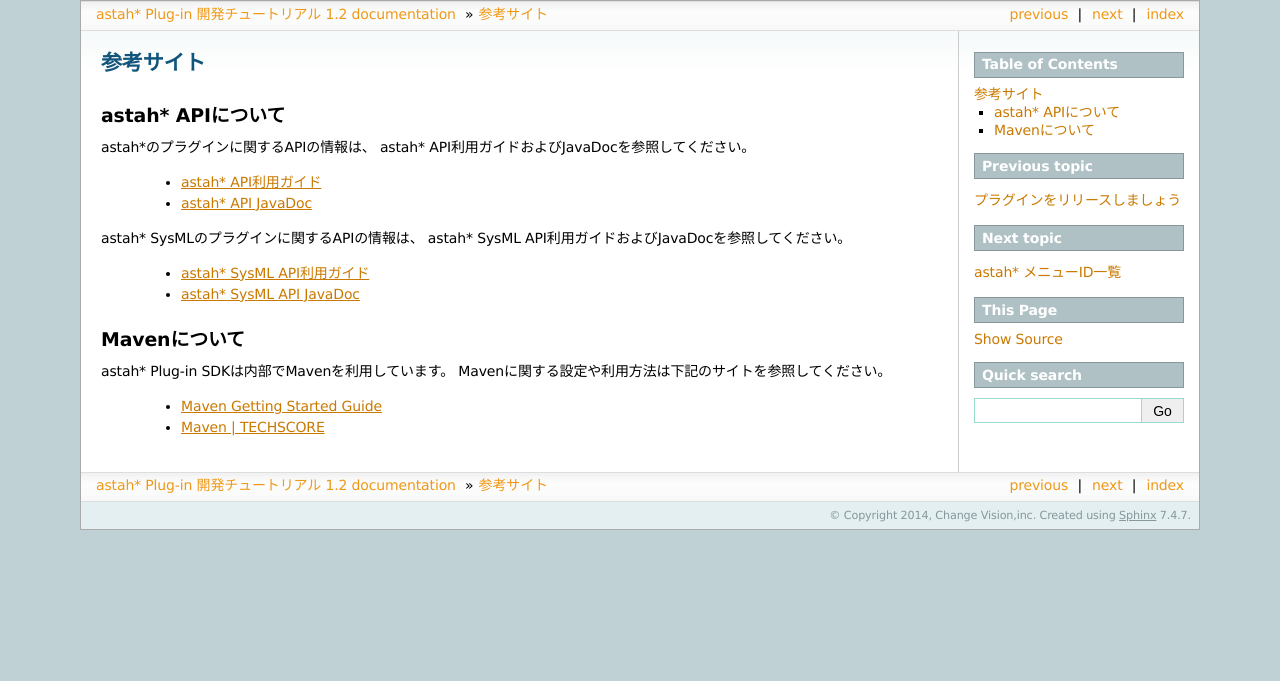
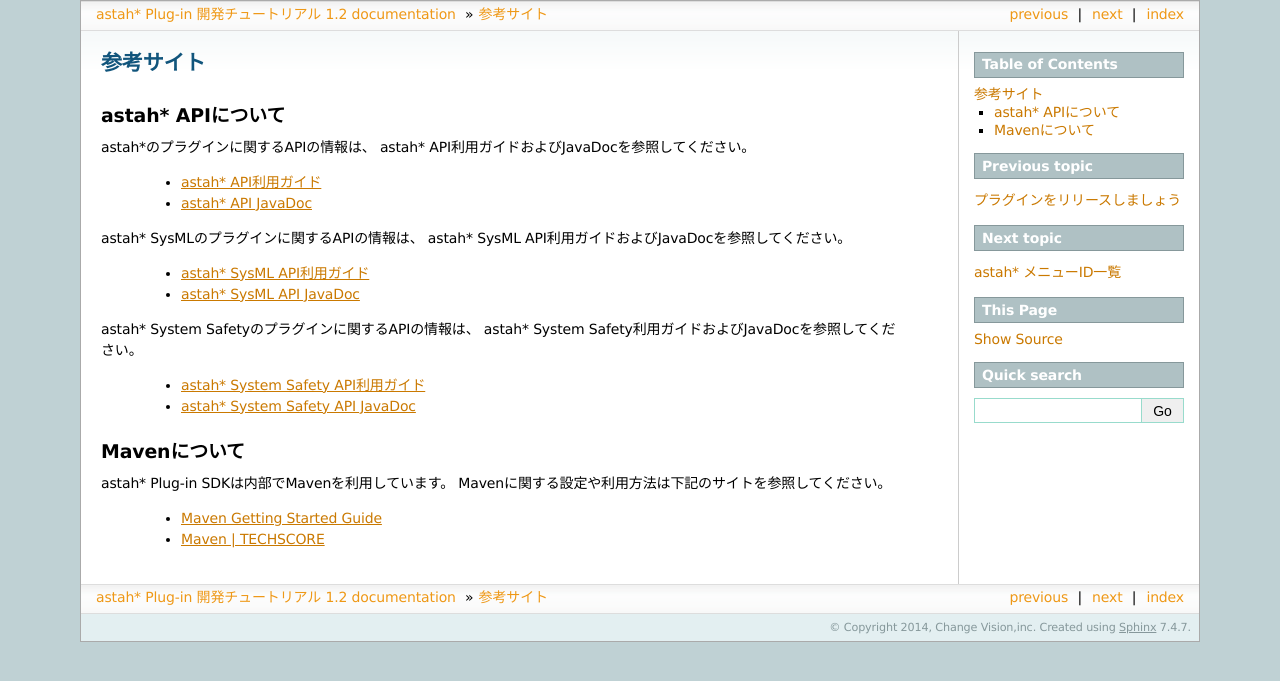
Before and after one commit to ChangeVision/astah-plugin-tutorial-ja, a Sphinx documentation site: the page built from source/apilist.rst, in a window 1280 px wide. Shown: the top 681 px of the page. Built offline with Sphinx 7.4.7, drawn with Linux system fonts in a browser that asks for light colours.

Commit message:
astah Safety Systemを考慮した記述を追加した

```diff
--- a/source/apilist.rst
+++ b/source/apilist.rst
@@ -7,14 +7,20 @@
 astah*のプラグインに関するAPIの情報は、
 astah* API利用ガイドおよびJavaDocを参照してください。
 
- * `astah* API利用ガイド <http://members.change-vision.com/javadoc/astah-api/latest/api/ja/doc/index.html>`_
- * `astah* API JavaDoc <http://members.change-vision.com/javadoc/astah-api/latest/api/ja/doc/javadoc/index.html>`_
+ * `astah* API利用ガイド <https://members.change-vision.com/javadoc/astah-api/latest/api/ja/doc/index.html>`_
+ * `astah* API JavaDoc <https://members.change-vision.com/javadoc/astah-api/latest/api/ja/doc/javadoc/index.html>`_
 
 astah* SysMLのプラグインに関するAPIの情報は、
 astah* SysML API利用ガイドおよびJavaDocを参照してください。
 
- * `astah* SysML API利用ガイド <http://astah.change-vision.com/ja/feature/astah-sysml-api-user-guide.html>`_
- * `astah* SysML API JavaDoc <http://members.change-vision.com/javadoc/astah-sysml-api/1.1/api/ja/doc/javadoc/index.html>`_
+ * `astah* SysML API利用ガイド <https://astah.change-vision.com/ja/tutorial/api-sysml.html>`_
+ * `astah* SysML API JavaDoc <https://members.change-vision.com/javadoc/astah-sysml-api/1.1/api/ja/doc/javadoc/index.html>`_
+
+astah* System Safetyのプラグインに関するAPIの情報は、
+astah* System Safety利用ガイドおよびJavaDocを参照してください。
+
+ * `astah* System Safety API利用ガイド <https://members.change-vision.com/javadoc/asy-api/latest/ja/doc/index.html>`_
+ * `astah* System Safety API JavaDoc <https://members.change-vision.com/javadoc/asy-api/latest/ja/doc/javadoc/index.html>`_
 
 Mavenについて
 -------------------------------------------------------
--- a/source/devenv.rst
+++ b/source/devenv.rst
@@ -2,7 +2,7 @@
 astah*のプラグインの開発環境を構築しましょう
 =======================================================
 
-`astah*のプラグイン開発環境として、astah* Plug-in SDKを配布しています。 <http://astah.change-vision.com/files/plugin/astah-plugin-sdk-latest.zip>`_ このSDKはMaven 3をベースにカスタマイズしたものです。
+astah*のプラグイン開発環境として、`astah* professional用 <https://astah.change-vision.com/files/plugin/astah-plugin-sdk-latest.zip>`_ と `astah* System Safety用 <https://astah.change-vision.com/files/plugin/safety-plugin-sdk-latest.zip>`_ のastah* Plug-in SDKを配布しています。このSDKはMaven 3をベースにカスタマイズしたものです。
 
 ここではastah*のプラグインの開発環境を構築しましょう。 `なお、astah*プラグイン開発環境のシステム要件は、astah*に準じます。 <http://astah.change-vision.com/ja/product/astah-requirement.html>`_
 
--- a/source/example.rst
+++ b/source/example.rst
@@ -21,7 +21,7 @@
 モデル情報を取得してみましょう
 -------------------------------------------------------
 
-astah*のモデル情報を取得するために、astah* APIを活用してみましょう。astah* APIとは、astah*のモデルデータを活用するアプリケーションを開発するためのJavaインターフェース群です。詳細については、本体に付属するastah* API利用ガイドを参照してください。
+astah*のモデル情報を取得するために、astah* APIを活用してみましょう。astah* APIとは、astah*のモデルデータを活用するアプリケーションを開発するためのJavaインターフェース群です。詳細については、付属する各astah* API利用ガイドを参照してください。
 
 これから書くコードでは、ProjectAccessorから現在開いているastah*モデルのルートモデルを取得し、再帰的にすべてのクラスを取得します。それではクラスの総数をメッセージダイアログに表示するようにHelloWorldプラグインを修正してみましょう。
 
--- a/source/index.rst
+++ b/source/index.rst
@@ -16,9 +16,9 @@
 ==================== ===================================
 ソフトウェア          バージョン
 ==================== ===================================
-OS                    Windows7,Ubuntu Linux 11.10
-Java                  Oracle JDK 7
-astah*                6.8(Professional, UML, Community),1.1(SysML)
+OS                    Windows10,Ubuntu Linux 11.10(astah* Safety System非サポート)
+Java                  AdoptOpenJDK 8
+astah*                6.8(Professional, UML, Community),1.1(SysML),Safety System(6.0)
 Eclipse               3.7.1
 IntelliJ IDEA         11.1
 ==================== ===================================
```
Also changed, not shown: source/appendixA.rst (+37 -77 lines), source/releaseplugin.rst (+4 -3 lines), source/images/archtecture.png.
